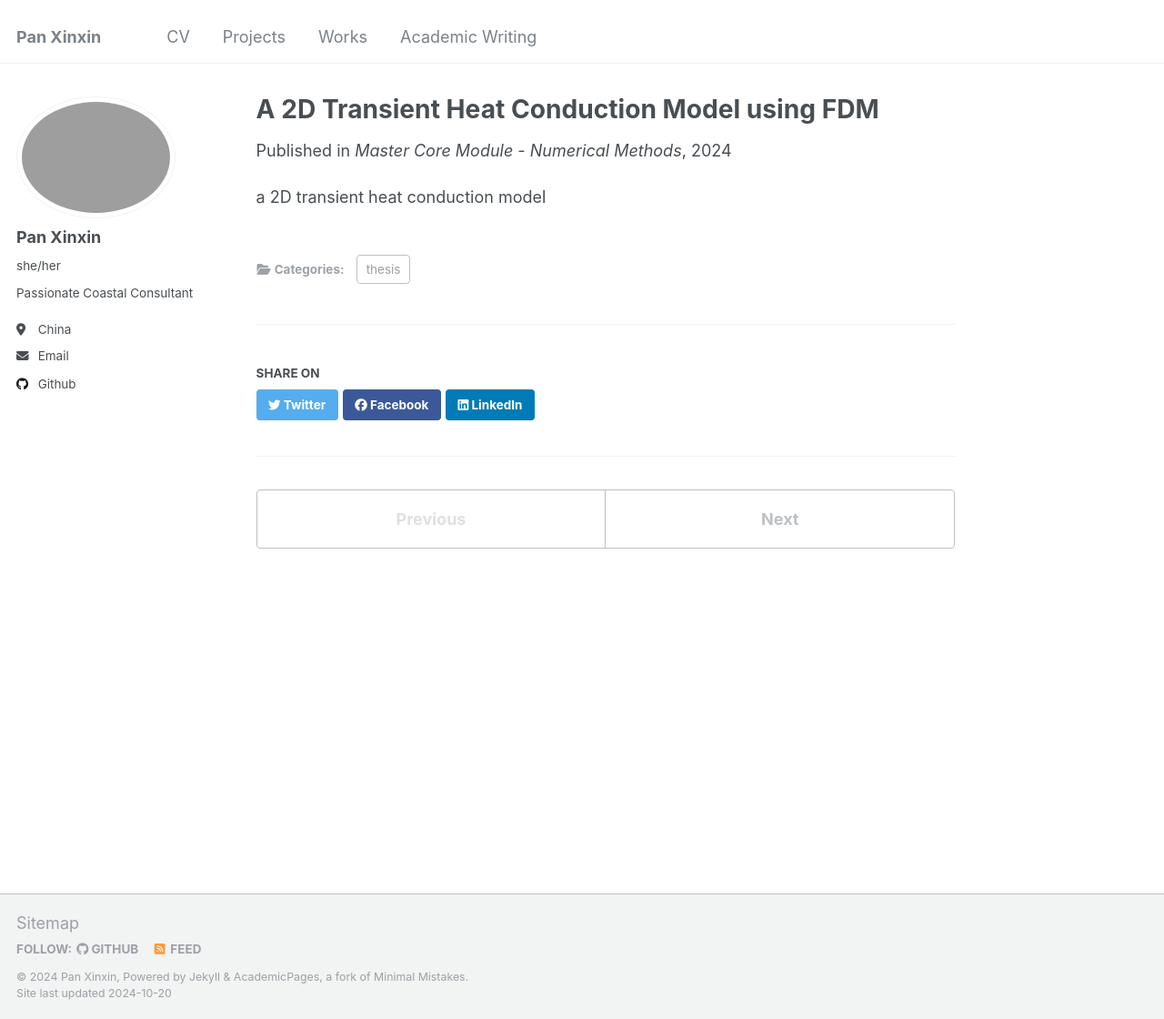
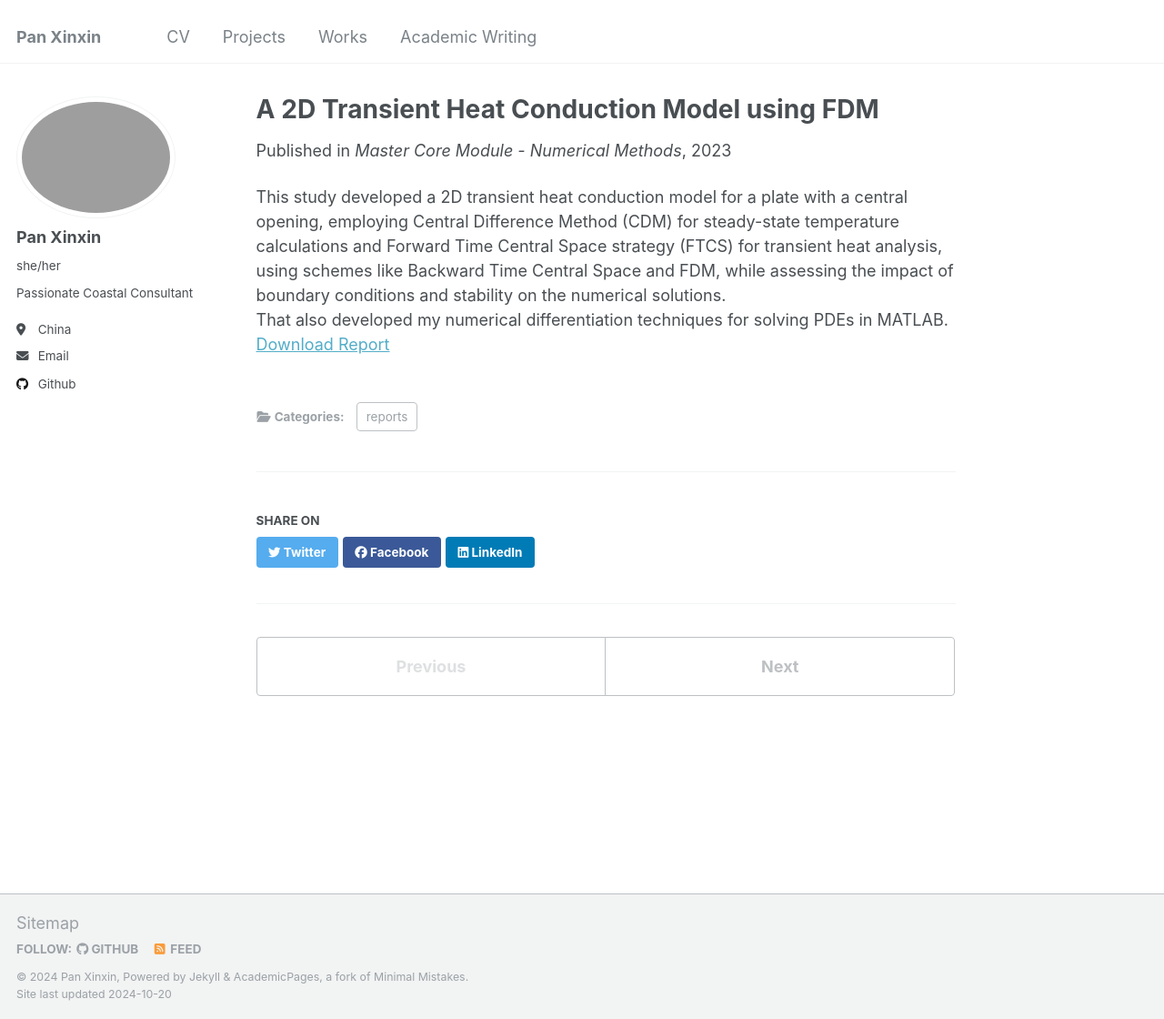
Before and after one commit to kingdaxing/kingdaxing.github.io, a Jekyll site: the page built from _publications/2023-12-15-paper-5-heat-conduction.md, in a window 1280 px wide and 1120 px high. Shown: the whole window at 91% size. Built offline with Jekyll 4.4.1, drawn with Linux system fonts in a browser that asks for light colours.

Commit message:
Update 2023-12-15-paper-5-heat-conduction.md

```diff
--- a/_publications/2023-12-15-paper-5-heat-conduction.md
+++ b/_publications/2023-12-15-paper-5-heat-conduction.md
@@ -1,12 +1,14 @@
 ---
 title: "A 2D Transient Heat Conduction Model using FDM"
 collection: publications
-category: thesis
+category: reports
 permalink: /publication/2023-12-15-paper-5-heat-conduction
-excerpt: 'This study explores the optimization of the Shawan River channel in Shenzhen to enhance flood protection while balancing localized sediment prevention and erosion control.'
-date: 2024-01-15
+excerpt: 'This study developed a 2D transient heat conduction model for a plate with a central opening, employing CDM and FTCS'
+date: 2023-12-15
 venue: 'Master Core Module - Numerical Methods'
-paperurl: 'http://kingdaxing.github.io/files/NO1.pdf'
+paperurl: 'http://kingdaxing.github.io/files/2D_heat_conduction_problem.pdf'
 ---
 
-a 2D transient heat conduction model
+This study developed a 2D transient heat conduction model for a plate with a central opening, employing Central Difference Method (CDM) for steady-state temperature calculations and Forward Time Central Space strategy (FTCS) for transient heat analysis, using schemes like Backward Time Central Space and FDM, while assessing the impact of boundary conditions and stability on the numerical solutions. <br/>
+That also developed my numerical differentiation techniques for solving PDEs in MATLAB. <br/>
+[Download Report](http://kingdaxing.github.io/files/2D_heat_conduction_problem.pdf)
```
